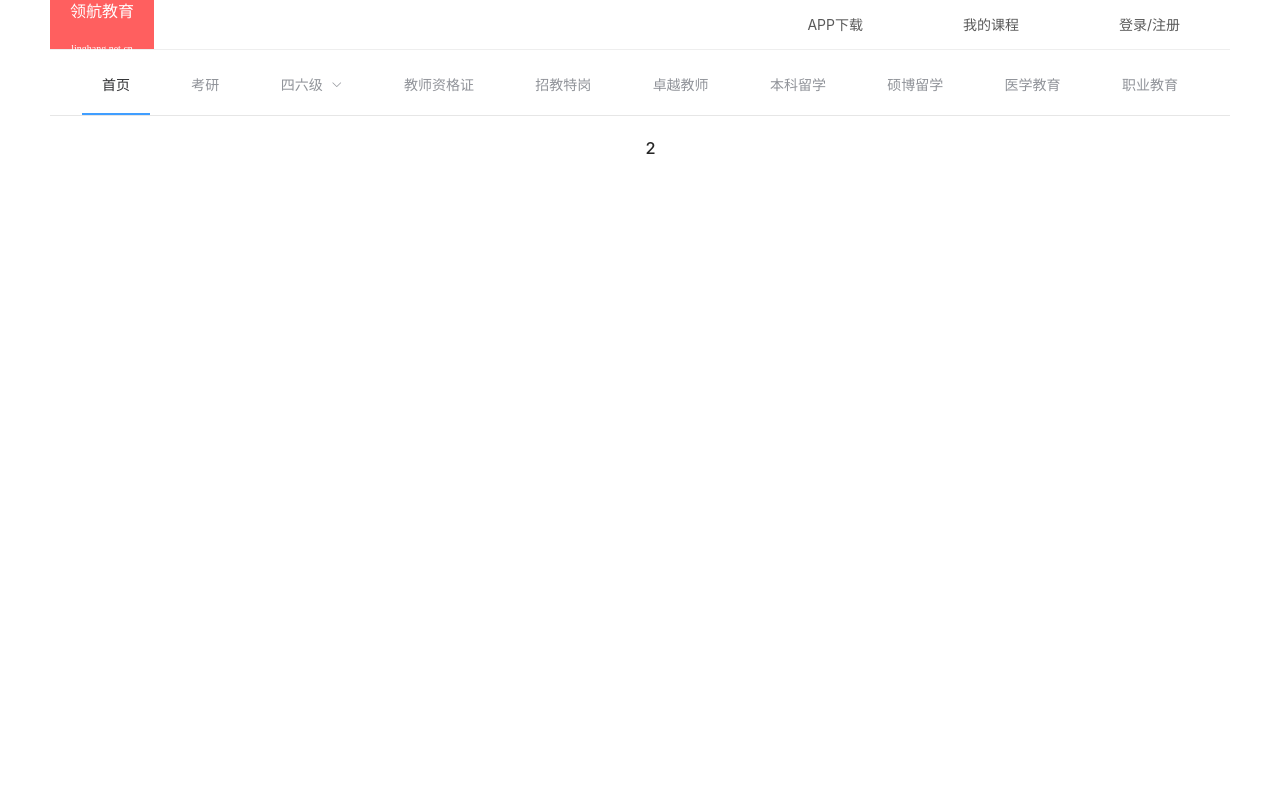
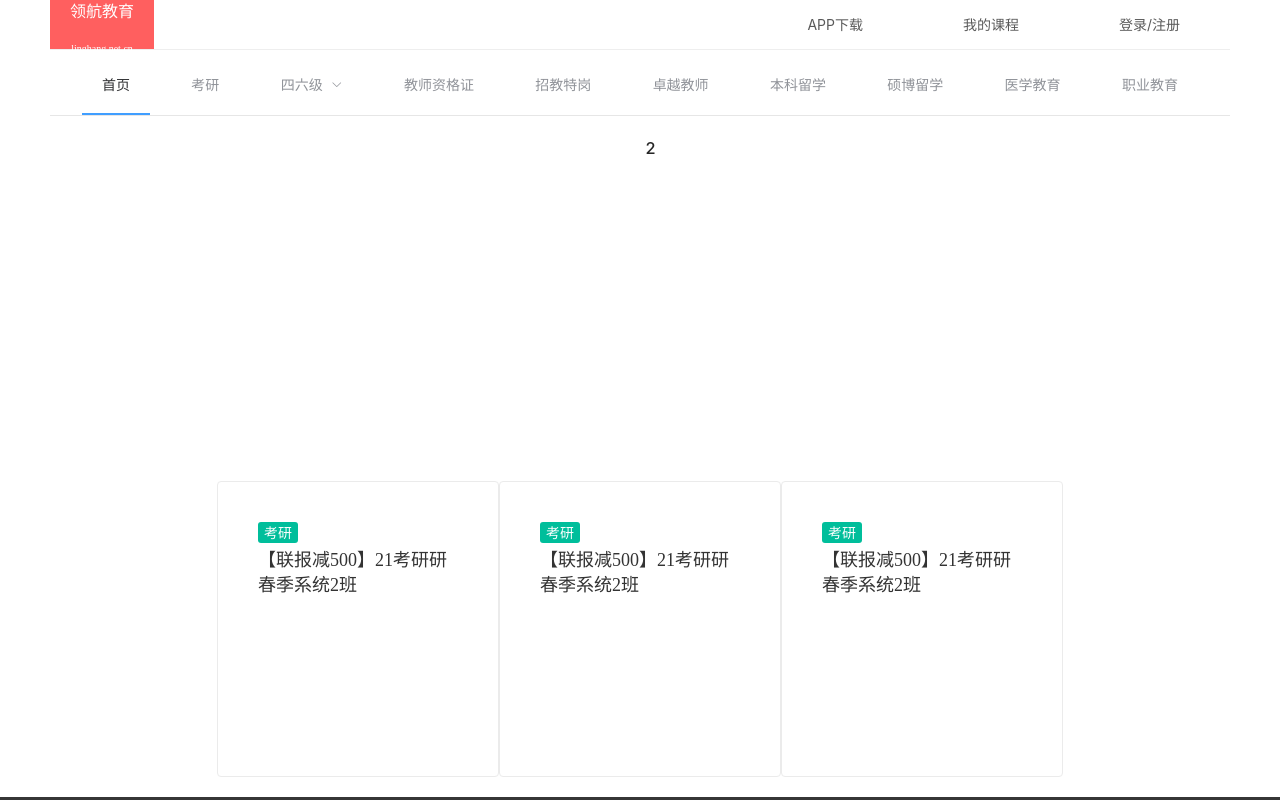
Before and after one commit to linzhenhui/linghnag, a Vue app: page / in a window 1280 px wide. Built offline with nearby package versions, Linux system fonts and the light colour scheme.

Commit message:
no message

```diff
--- a/src/components/Home/index.vue
+++ b/src/components/Home/index.vue
@@ -8,7 +8,7 @@
         </el-carousel-item>
       </el-carousel>
       <div>
-
+        <kcTable />
       </div>
     </div>
     <Footer />
@@ -17,10 +17,12 @@
 
 <script>
 import Header from "../component/Header.vue";
+import kcTable from "../component/kcTable.vue";
 import Footer from "../component/Footer.vue";
 export default {
   components: {
     Header: Header,
+    kcTable: kcTable,
     Footer: Footer
   }
 };
@@ -30,7 +32,6 @@ export default {
 #index,
 .body {
   width: 100%;
-  height: 100%;
   .el-carousel {
     background-color: white;
     width: 1201px;
--- a/src/components/component/kcTable.vue
+++ b/src/components/component/kcTable.vue
@@ -1,12 +1,50 @@
 <template>
-  <div>
-      课程格
+  <div class="ckList">
+    <div v-for="(item,index) in dataList" :key="{index}" class="ck">
+      <span class="title">{{item.title}}</span>
+      <p class="name txt-l">{{item.name}}</p>
+    </div>
   </div>
 </template>
 
 <script>
-export default {};
+export default {
+  props: {},
+  data() {
+    return {
+      dataList: [
+        { title: "考研", name: "【联报减500】21考研研春季系统2班" },
+        { title: "考研", name: "【联报减500】21考研研春季系统2班" },
+        { title: "考研", name: "【联报减500】21考研研春季系统2班" }
+      ]
+    };
+  }
+};
 </script>
 
-<style>
+<style lang="less">
+.ck {
+  padding: 40px;
+  width: 282px;
+  height: 296px;
+  background: rgba(255, 255, 255, 1);
+  border-radius: 4px;
+  border: 1px solid rgba(235, 235, 235, 1);
+  display: inline-block;
+  .title {
+    display: block;
+    width: 40px;
+    background: rgba(0, 190, 155, 1);
+    color: #ffffff;
+    border-radius: 3px;
+    margin-bottom: 5px;
+  }
+  .name {
+    font-size: 18px;
+    font-family: PingFangSC-Medium, PingFang SC;
+    font-weight: 500;
+    color: rgba(51, 51, 51, 1);
+    line-height: 25px;
+  }
+}
 </style>
```
